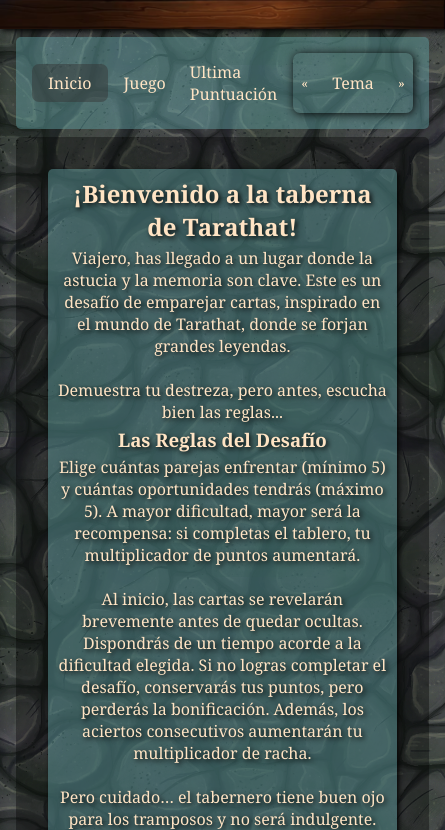
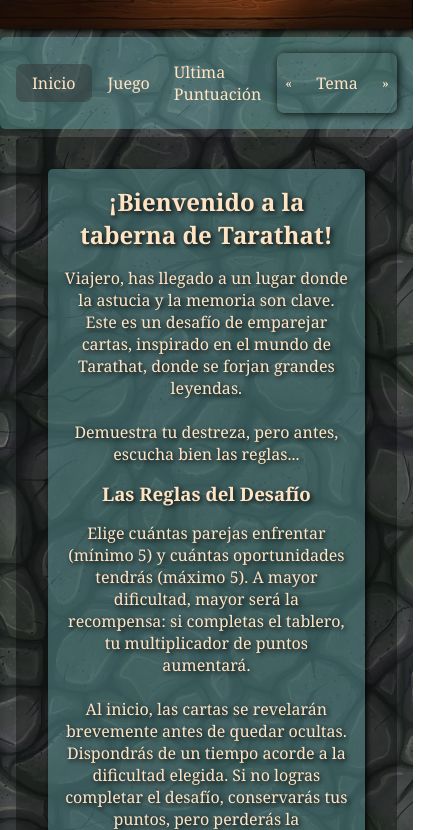
Before and after one commit to v-pelaez/tarathat_cards, a plain HTML site: page index.html in a window 390 px wide. Shown: the part 107-937 px from the top of the page, 445 px wide, since content can reach past the window. Drawn offline with Linux system fonts and the light colour scheme; a web font is replaced by a local one.

Commit message:
hotfix: responsive view

```diff
--- a/basic.css
+++ b/basic.css
@@ -74,9 +74,6 @@ nav {
   padding: 1rem;
   background-color: var(--colortransp);
   border-radius: 5px;
-  margin-left: 1rem;
-  margin-right: 1rem;
-
   transition: background-color 1s ease, color 1s ease;
 }
 nav ol {
@@ -290,7 +287,7 @@ footer h2 {
   .caja,
   .legado {
     padding: 1rem;
-    gap: 0.5rem;
+    gap: 1rem;
     align-self: center;
   }
 
@@ -303,9 +300,6 @@ footer h2 {
   #mensaje {
     max-width: 100%;
   }
-  footer{
-
-  }
 }
 
 @media (max-width: 480px) {
@@ -317,11 +311,6 @@ footer h2 {
     font-size: 12px;
   }
 
-  .caja,
-  .legado {
-    padding: 0.5rem;
-    gap: 0.25rem;
-  }
 
   .caja button,
   .legado button {
--- a/style.css
+++ b/style.css
@@ -72,9 +72,6 @@ nav {
   display: flex;
   padding: 1rem;
   background-color: var(--colortransp);
-  border-radius: 5px;
-  margin-left: 1rem;
-  margin-right: 1rem;
   transition: background-color 1s ease, color 1s ease;
 }
 nav ol {
```
